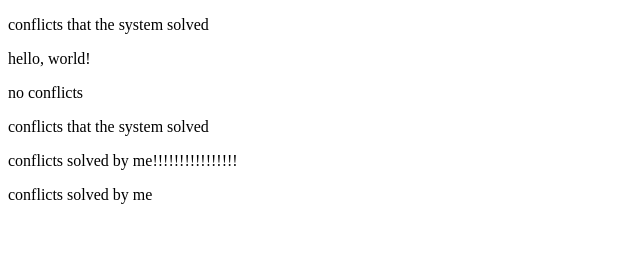
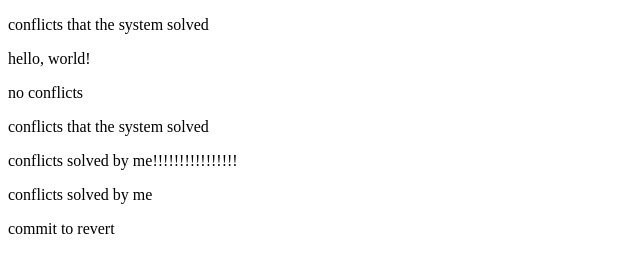
Before and after one commit to miryam-7568/demo, a plain HTML site: page index.html in a window 1280 px wide. Shown: the whole page, without its empty margins (0-640 px from the left). Drawn offline with Linux system fonts and the light colour scheme.

Commit message:
update index.html

```diff
--- a/index.html
+++ b/index.html
@@ -11,5 +11,6 @@
     <p>conflicts that the system solved</p>
     <p>conflicts solved by me!!!!!!!!!!!!!!!!</p>
     <p>conflicts solved by me</p>
+    <p>commit to revert</p>
 </body>
 </html>
```
